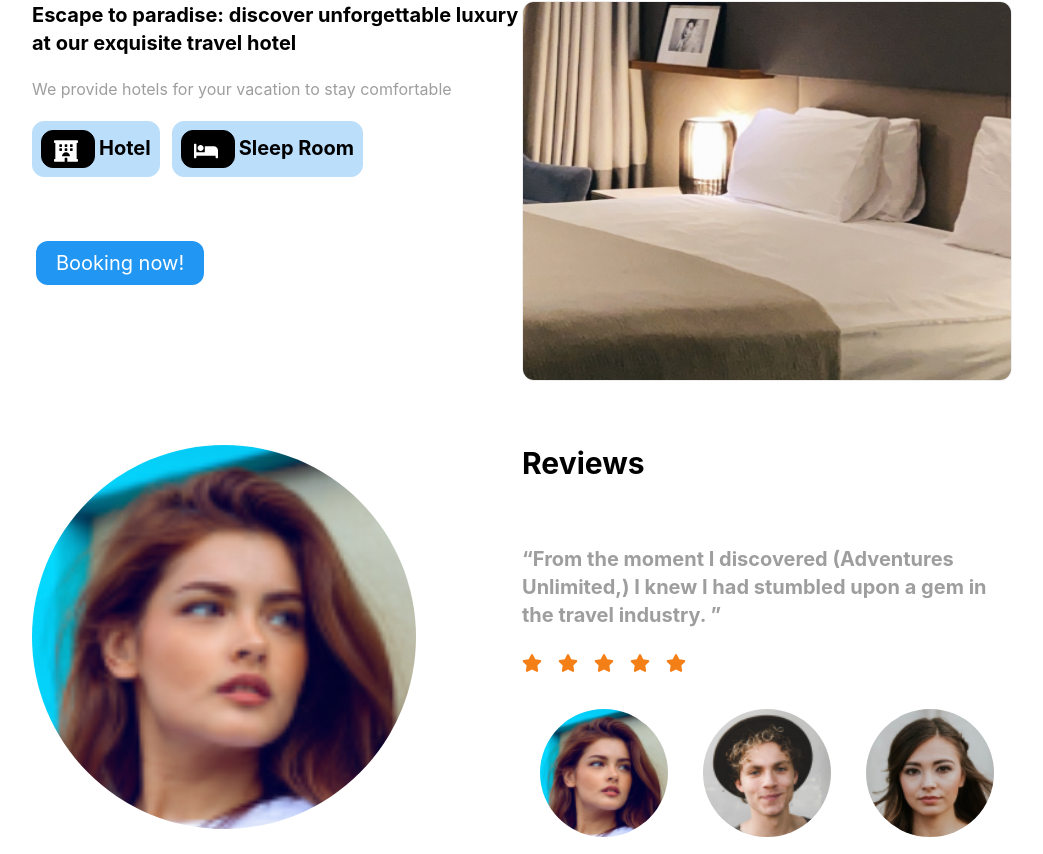
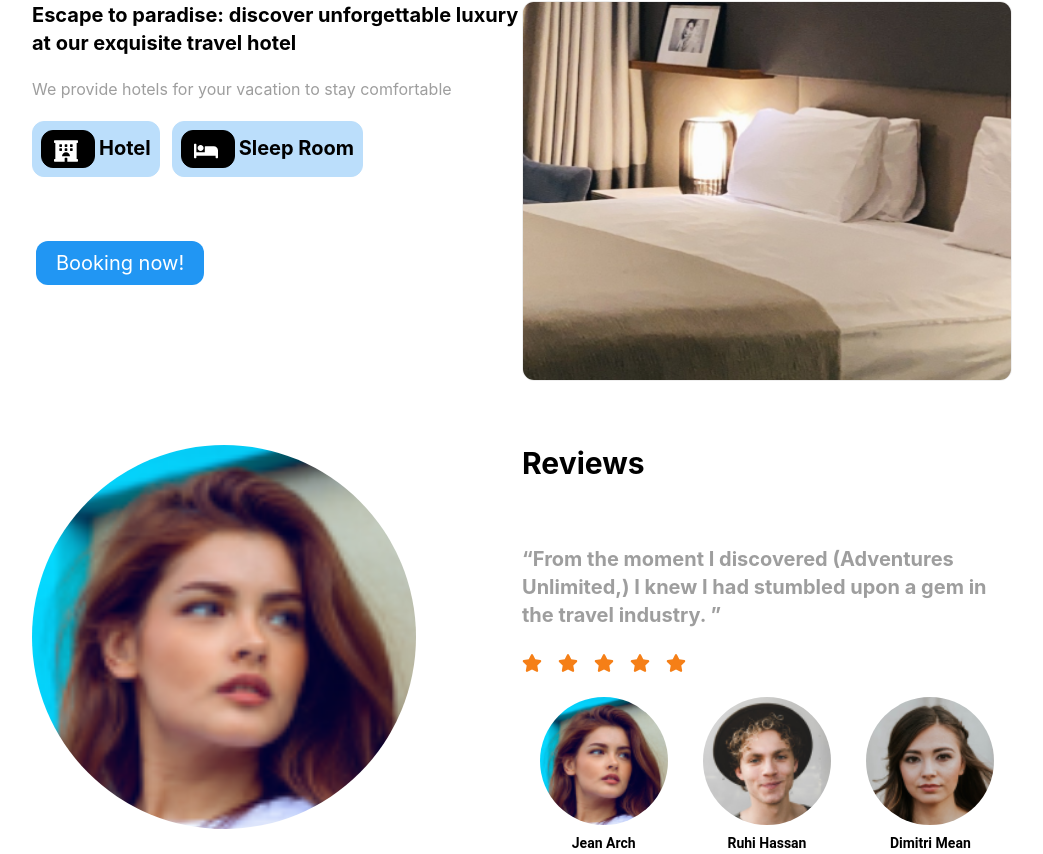
Before and after one commit to fahmi-azzuhri/travelers, a React (Vite) app: page / in a window 1280 px wide. Shown: the part 1454-2308 px from the top of the page, without its empty margins (118-1161 px from the left). Built offline with nearby package versions, Linux system fonts and the light colour scheme; a web font is replaced by a local one.

Commit message:
fix review component

```diff
--- a/src/components/Review.jsx
+++ b/src/components/Review.jsx
@@ -1,5 +1,5 @@
 import React from "react";
-import { Avatar } from "@material-tailwind/react";
+import { Avatar, Typography } from "@material-tailwind/react";
 import avatar1 from "../assets/img/avatar1.png";
 import avatar2 from "../assets/img/avatar2.png";
 import avatar3 from "../assets/img/avatar3.png";
@@ -20,10 +20,37 @@ const Review = () => {
           stumbled upon a gem in the travel industry. ”
         </p>
         <div className="flex flex-row mb-6">{stars}</div>
-        <div className="flex flex-row mt-3 justify-around">
-          <Avatar className="w-32 h-32" src={avatar1} alt="avatar" />
-          <Avatar className="w-32 h-32" src={avatar2} alt="avatar" />
-          <Avatar className="w-32 h-32" src={avatar3} alt="avatar" />
+        <div className="flex flex-row  justify-around">
+          <figure>
+            <Avatar className="w-32 h-32" src={avatar1} alt="avatar" />
+            <Typography
+              as="caption"
+              variant="small"
+              className="mt-2 text-center font-bold"
+            >
+              Jean Arch
+            </Typography>
+          </figure>
+          <figure>
+            <Avatar className="w-32 h-32" src={avatar2} alt="avatar" />
+            <Typography
+              as="caption"
+              variant="small"
+              className="mt-2 text-center font-bold"
+            >
+              Ruhi Hassan
+            </Typography>
+          </figure>
+          <figure>
+            <Avatar className="w-32 h-32" src={avatar3} alt="avatar" />
+            <Typography
+              as="caption"
+              variant="small"
+              className="mt-2 text-center font-bold"
+            >
+              Dimitri Mean
+            </Typography>
+          </figure>
         </div>
       </div>
     </div>
```
